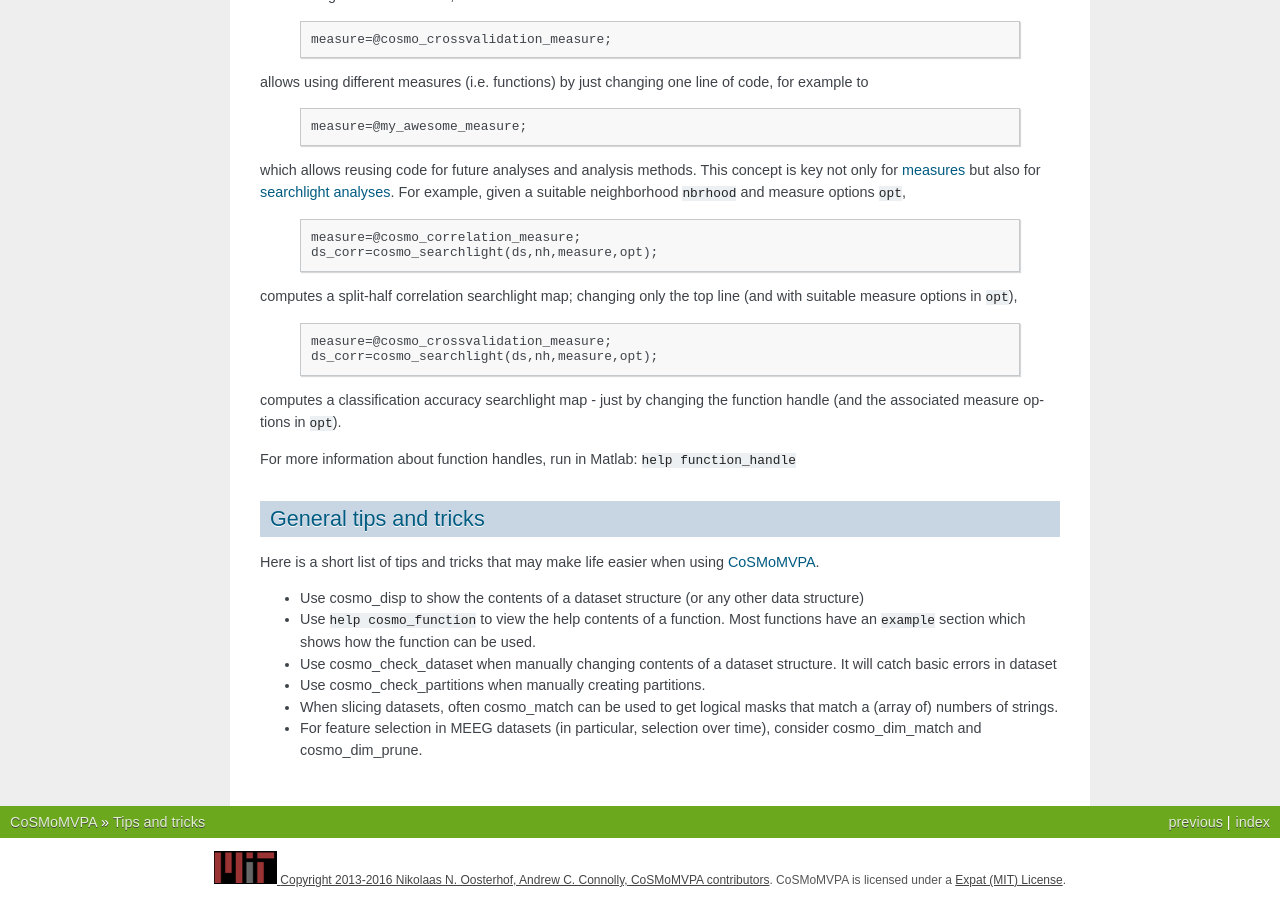
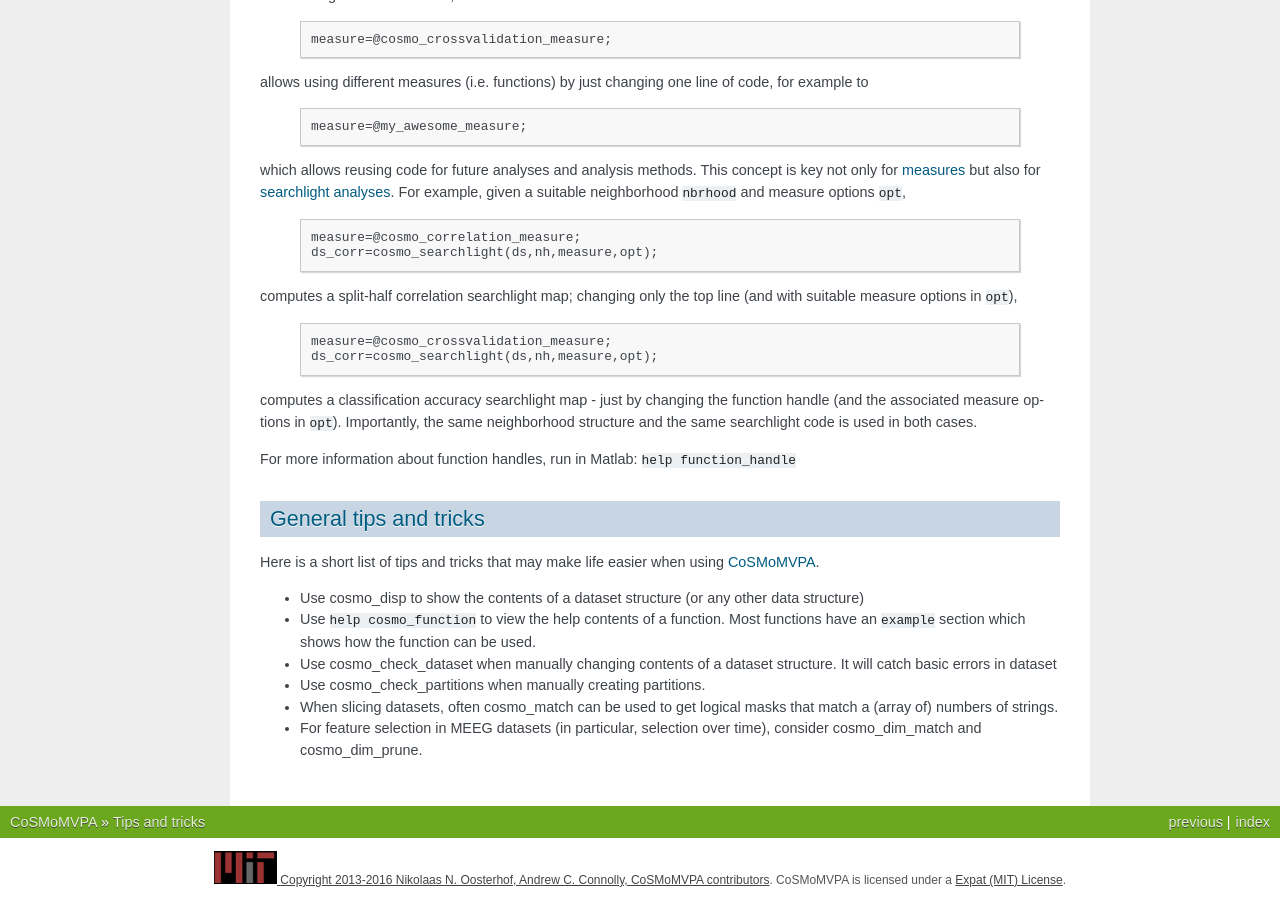
Before and after one commit to CoSMoMVPA/CoSMoMVPA, a Sphinx documentation site: the page built from doc/source/tips.rst, in a window 1280 px wide and 900 px high, scrolled down 1875 px. Built offline with Sphinx 7.4.7, drawn with Linux system fonts in a browser that asks for light colours; pages that are not in the unit, such as notebooks, are missing from menus.

Commit message:
WEB: explain why using a function handle is a Good Thing

```diff
--- a/doc/source/tips.rst
+++ b/doc/source/tips.rst
@@ -126,7 +126,7 @@ computes a split-half correlation searchlight map; changing only the top line (a
         measure=@cosmo_crossvalidation_measure;
         ds_corr=cosmo_searchlight(ds,nh,measure,opt);
 
-computes a classification accuracy searchlight map - just by changing the function handle (and the associated measure options in ``opt``).
+computes a classification accuracy searchlight map - just by changing the function handle (and the associated measure options in ``opt``). Importantly, the same neighborhood structure and the same searchlight code is used in both cases.
 
 For more information about function handles, run in Matlab: ``help function_handle``
 
```
